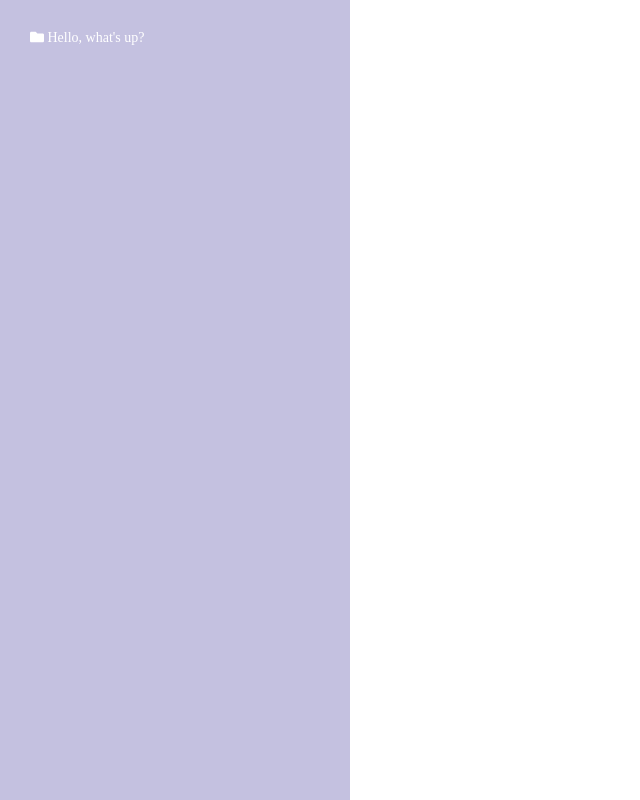
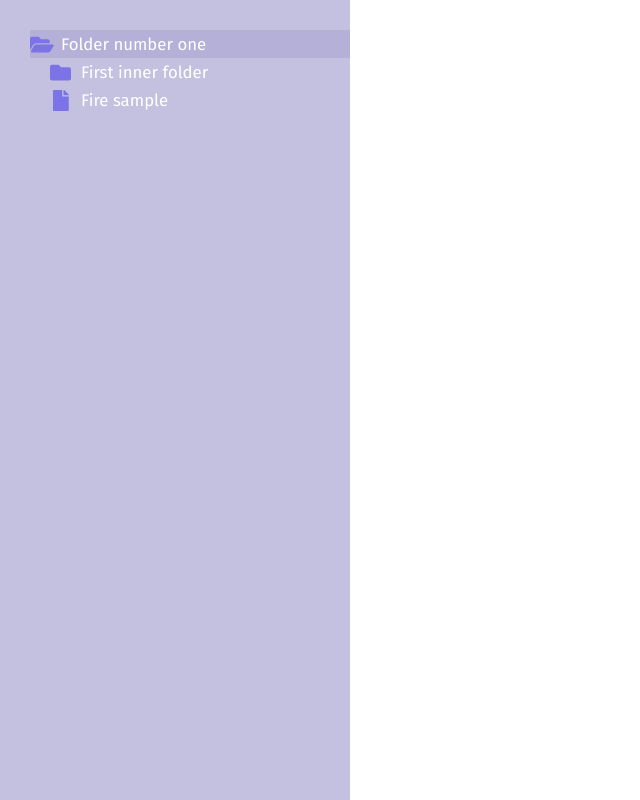
Before and after one commit to SergeyScherbo/file-system, a website: page dest/index.html in a window 1280 px wide. Shown: the whole page, without its empty margins (0-640 px from the left). Drawn offline with Linux system fonts and the light colour scheme.

Commit message:
sidebar parts

```diff
--- a/dest/index.html
+++ b/dest/index.html
@@ -7,13 +7,26 @@
   <title>Document</title>
   <link rel="stylesheet" href="css/main.css">
   <script defer src="https://use.fontawesome.com/releases/v5.0.2/js/all.js"></script>
+  <link href="https://fonts.googleapis.com/css?family=Fira+Sans" rel="stylesheet">
 </head>
 <body>
   <aside class="sidebar">
-    <div class="siderbar__el">
-      <i class="fa fa-folder"></i>
-      <span class="sidebar__el--name">Hello, what's up?</span>
-    </div>
+    <ul class="list">
+      <li class="list__el list__el_opened">
+        <span class="icon"><i class="fa fa-folder-open"></i></span>
+        <span class="list__el--name">Folder number one</span>
+      </li>
+      <ul class="list list_inner">
+        <li class="list__el">
+          <span class="icon"><i class="fa fa-folder"></i></span>
+          <span class="list__el--name">First inner folder</span>
+        </li>
+        <li class="list__el">
+          <span class="icon"><i class="fa fa-file"></i></span>
+          <span class="list__el--name">Fire sample</span>
+        </li>
+      </ul>
+    </ul>
   </aside>
 </body>
 </html>
--- /dev/null
+++ b/dev/scss/_placeholders.scss
@@ -0,0 +1,3 @@
+%df {
+  display: flex;
+}
--- a/dev/scss/main.scss
+++ b/dev/scss/main.scss
@@ -1,7 +1,9 @@
 @import 'reset';
+@import 'placeholders';
 
 $sidebar: #C4C1E0;
 $main-area: #FAFAFA;
+$icons: #7C73E6;
 
 * {
   box-sizing: border-box;
@@ -15,6 +17,7 @@ body {
   padding: 0;
   margin: 0;
   font-size: 1rem;
+  font-family: 'Fira Sans';
 }
 
 .sidebar {
@@ -24,3 +27,30 @@ body {
   background-color: $sidebar;
   color: #fff;
 }
+
+.list_inner {
+  padding-left: 20px;
+}
+
+.list__el {
+  @extend %df;
+  align-items: flex-end;
+  line-height: 2rem;
+}
+
+.list__el_opened {
+  background-color: darken($sidebar, 5%);
+}
+
+.list__el .icon {
+  width: 21px;
+  text-align: center;
+  font-size: 1.5rem;
+  margin-right: 10px;
+  margin-bottom: -1px;
+  color: $icons;
+}
+
+.list__el--name {
+  font-size: 1.2rem;
+}
```
Also changed, not shown: dev/index.html (+17 -4 lines), dest/css/main.css.
